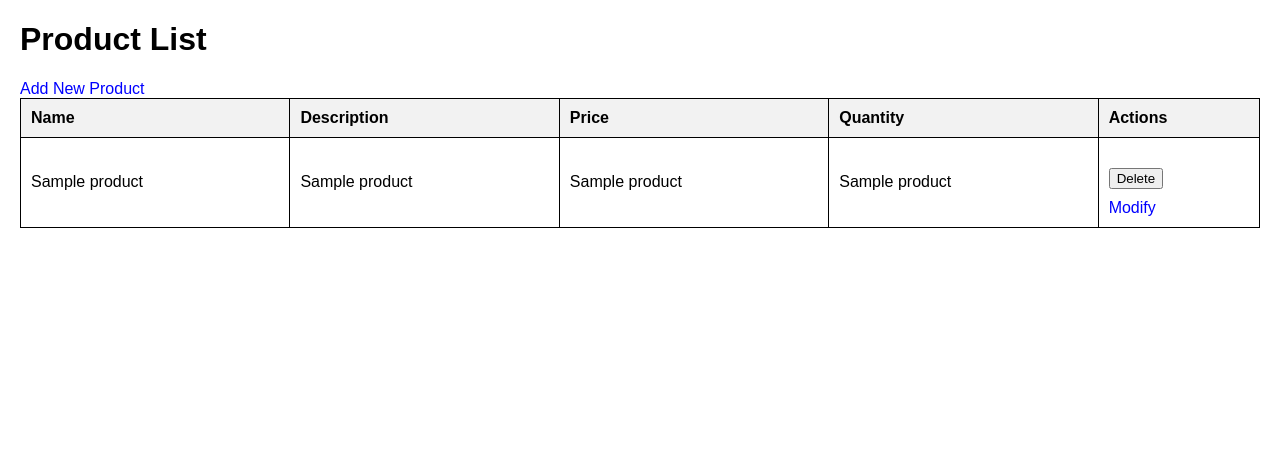
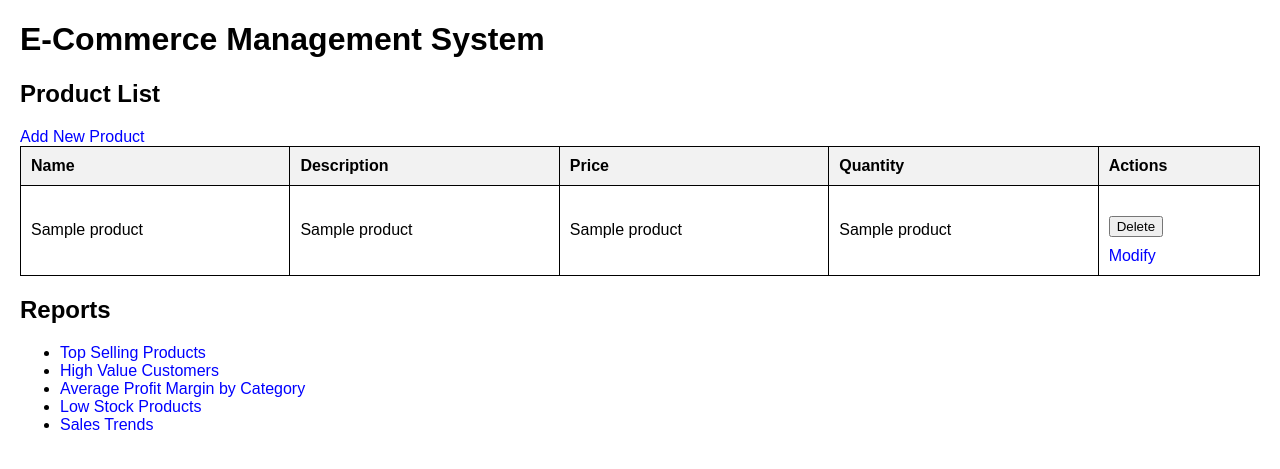
Before and after one commit to evrencan49/ecommerce-phyton, a Flask app: template templates/index.html in a window 1280 px wide. Shown: the top 469 px of the page. Run offline with Flask 3, Linux system fonts and the light colour scheme; the template is opened without the code that fills it: most values are stand-ins (such as "Sample title", 1, 10 or a date in 2020).

Commit message:
final commit

```diff
--- a/app.py
+++ b/app.py
@@ -8,7 +8,7 @@ def get_db_connection():
     connection = mysql.connector.connect(
         host='localhost',
         user='root',
-        password='password',
+        password='0c&C@Wy2s',
         database='ecommercems'
     )
     return connection
@@ -90,7 +90,9 @@ def top_selling_products():
     results = cursor.fetchall()
     cursor.close()
     connection.close()
+    print("Top Selling Products Query Results:", results)  # Debug print
     return render_template('top_selling_products.html', results=results)
+
 
 # Query 2: Customers Who Spent Over a Certain Amount in the Past Year
 @app.route('/high_value_customers')
@@ -115,7 +117,8 @@ def high_value_customers():
 @app.route('/average_profit_margin')
 def average_profit_margin():
     query = """
-    SELECT c.name AS category_name, AVG(p.price - p.cost) AS avg_profit_margin
+    SELECT c.name AS category_name,
+    AVG(p.price - p.cost_price) AS avg_profit_margin
     FROM product p
     JOIN product_category pc ON p.product_id = pc.product_id
     JOIN category c ON pc.category_id = c.category_id
--- a/templates/index.html
+++ b/templates/index.html
@@ -2,11 +2,12 @@
 <html lang="en">
 <head>
     <meta charset="UTF-8">
-    <title>Product List</title>
+    <title>E-Commerce Management System</title>
     <link rel="stylesheet" href="{{ url_for('static', filename='styles.css') }}">
 </head>
 <body>
-    <h1>Product List</h1>
+    <h1>E-Commerce Management System</h1>
+    <h2>Product List</h2>
     <a href="{{ url_for('add_product') }}">Add New Product</a>
     <table>
         <tr>
@@ -31,5 +32,13 @@
         </tr>
         {% endfor %}
     </table>
+    <h2>Reports</h2>
+    <ul>
+        <li><a href="{{ url_for('top_selling_products') }}">Top Selling Products</a></li>
+        <li><a href="{{ url_for('high_value_customers') }}">High Value Customers</a></li>
+        <li><a href="{{ url_for('average_profit_margin') }}">Average Profit Margin by Category</a></li>
+        <li><a href="{{ url_for('low_stock_products') }}">Low Stock Products</a></li>
+        <li><a href="{{ url_for('sales_trends') }}">Sales Trends</a></li>
+    </ul>
 </body>
 </html>
```
Also changed, not shown: templates/top_selling_products.html (+10 -5 lines).
